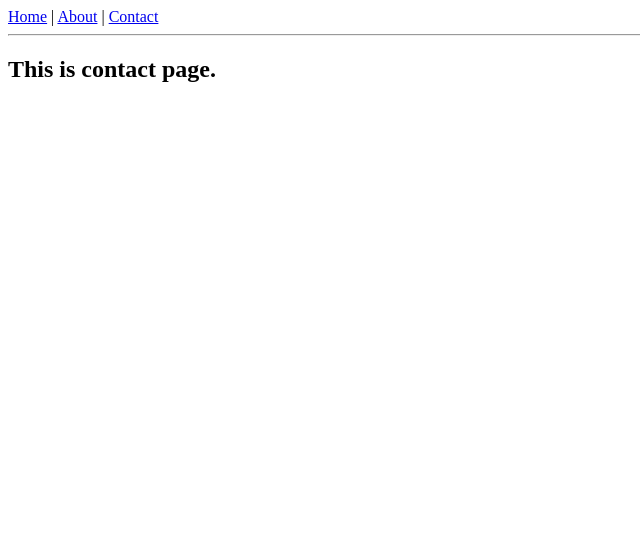
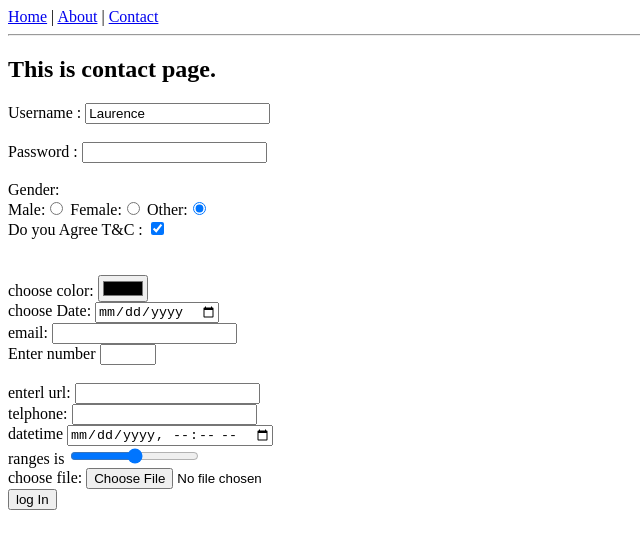
Before and after one commit to nagapparohit/htmldemos, a plain HTML site: page temp/contact.html in a window 1280 px wide. Shown: the whole page, without its empty margins (0-640 px from the left). Drawn offline with Linux system fonts and the light colour scheme.

Commit message:
implemedted forms and html semantics like header , footer , section , articlt

```diff
--- a/css/style.css
+++ b/css/style.css
@@ -1,3 +1,3 @@
-table,td,th {
-  border: 1px solid red;
+table,td,th,header ,section,footer {
+  border: 2px solid red;
 }
--- a/temp/contact.html
+++ b/temp/contact.html
@@ -12,5 +12,24 @@
       <hr>
       <h1>This is contact page.</h1>
     </nav>
+    <form class="" action="contact.html" method="post">
+      Username : <input type="text" name="username" value="Laurence"><br><br>
+      Password : <input type="password" name="password" value=""><br><br>
+      Gender:<br>
+      Male:<input type="radio" name="gender" value="male">
+      Female:<input type="radio" name="gender" value="female"><!--name of the input is same , as we want user to select any one of them  -->
+      Other:<input type="radio" name="gender" value="other" checked><br>
+      Do you Agree T&C : <input type="checkbox" name="tc" value="yes" checked><br><br><br>
+      choose color: <input type="color" name="" value=""><br><!--This is addition in HTML5 -->
+      choose Date: <input type="date" name="" value=""><br><!-- This is addition in HTML 5 -->
+      email: <input type="email" name="" value=""><br><!--This is addition in HTML5 -->
+      Enter number <input type="number" name="" value="" min="10" max="50"><br><br><!-- This is addition in HTML5 -->
+      enterl url: <input type="url" name="" value=""><br>
+      telphone: <input type="tel" name="" value=""><br>
+      datetime <input type="datetime-local" name="" value=""><br>
+      ranges is <input type="range" name="" value="" min="10" max="50"><br>
+      choose file: <input type="file" name="" value=""><br>
+      <input type="submit" name="" value="log In">
+    </form>
   </body>
 </html>
```
Also changed, not shown: about.html (+14 -0 lines), myindex.html (+9 -2 lines).
